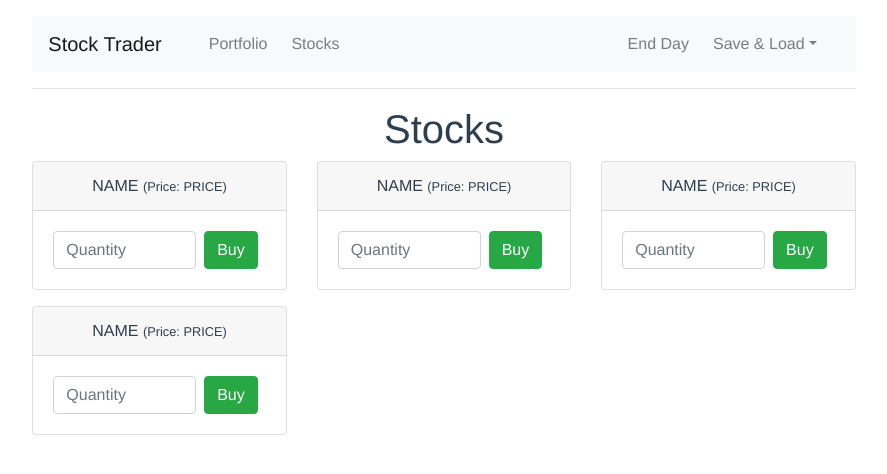
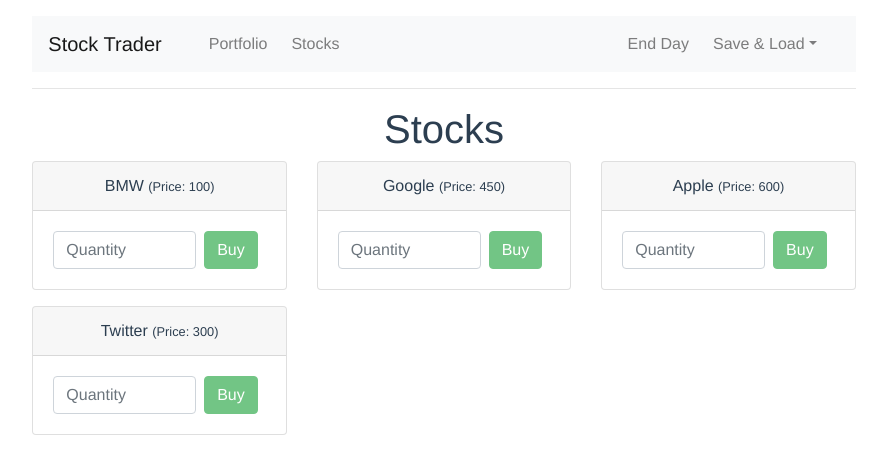
Before and after one commit to lericardolima/curso-vuejs, a Vue app in the folder stock-trader/: page /stocks in a window 1280 px wide. Shown: the top 474 px of the page, without its empty margins (196-1083 px from the left). Built offline with nearby package versions, Linux system fonts and the light colour scheme.

Commit message:
Usar props para passar os dados para outro componente

```diff
--- a/stock-trader/src/components/stocks/Stock.vue
+++ b/stock-trader/src/components/stocks/Stock.vue
@@ -2,17 +2,43 @@
   <div class="col-sm-6 col-md-4">
     <div class="card">
       <div class="card-header">
-          NAME
-          <small>(Price: PRICE)</small>
+        {{ stock.name }}
+        <small>(Price: {{ stock.price }})</small>
       </div>
       <div class="d-flex card-body">
-          <div class="float-left">
-              <input type="number" class="form-control" placeholder="Quantity">
-          </div>
-          <div class="float-right mx-2">
-              <button class="btn btn-success">Buy</button>
-          </div>
+        <div class="float-left">
+          <input type="number" class="form-control" placeholder="Quantity" v-model="quantity"/>
+        </div>
+        <div class="float-right mx-2">
+          <button class="btn btn-success" :disabled="!isValidQuantity">Buy</button>
+        </div>
       </div>
     </div>
   </div>
 </template>
+<script>
+export default {
+  props: {
+    stock: {
+      type: Object,
+      default: () => {
+        return {
+          id: 0,
+          name: "",
+          price: 0
+        };
+      }
+    }
+  },
+  data() {
+    return {
+      quantity: ''
+    }
+  },
+  computed: {
+    isValidQuantity() {
+      return this.quantity && this.quantity > 0;
+    }
+  }
+};
+</script>
--- a/stock-trader/src/components/stocks/Stocks.vue
+++ b/stock-trader/src/components/stocks/Stocks.vue
@@ -2,7 +2,7 @@
   <div>
     <h1>Stocks</h1>
     <div class="row">
-      <stock-card class="col mb-3" v-for="(stock, index) in stocks" :key="index"></stock-card>
+      <stock-card class="col mb-3" v-for="(stock, index) in stocks" :key="index" :stock="stock"></stock-card>
     </div>
   </div>
 </template>
```
